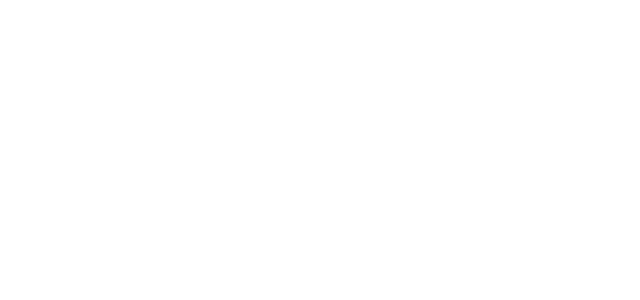
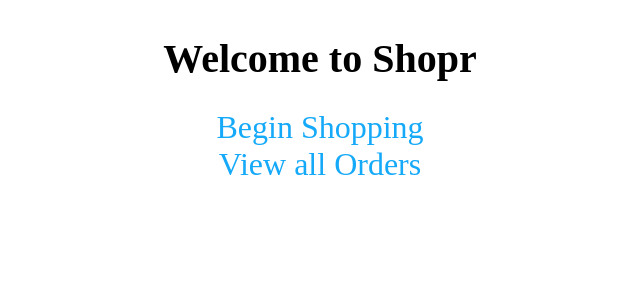
Before and after one commit to bradapc/Shopr, a React (Create React App) app: page / in a window 1280 px wide. Shown: the top 300 px of the page, without its empty margins (320-960 px from the left). Built offline with nearby package versions, Linux system fonts and the light colour scheme.

Commit message:
Added front end links

```diff
--- a/src/App.js
+++ b/src/App.js
@@ -1,6 +1,13 @@
+import {Route, Routes, BrowserRouter, Link} from "react-router-dom";
+
 function App() {
   return (
     <div className="App">
+      <h1 className="rootHeader">Welcome to Shopr</h1>
+      <BrowserRouter>
+          <Link to="/shop" className="rootLink">Begin Shopping</Link>
+          <Link to="/orders" className="rootLink">View all Orders</Link>
+      </BrowserRouter>
     </div>
   );
 }
--- a/src/index.css
+++ b/src/index.css
@@ -1,13 +1,19 @@
-body {
-  margin: 0;
-  font-family: -apple-system, BlinkMacSystemFont, 'Segoe UI', 'Roboto', 'Oxygen',
-    'Ubuntu', 'Cantarell', 'Fira Sans', 'Droid Sans', 'Helvetica Neue',
-    sans-serif;
-  -webkit-font-smoothing: antialiased;
-  -moz-osx-font-smoothing: grayscale;
+.App {
+  display: flex;
+  flex-direction: column;
+  align-items: center;
 }
 
-code {
-  font-family: source-code-pro, Menlo, Monaco, Consolas, 'Courier New',
-    monospace;
+.rootLink {
+  text-decoration: none;
+  color: rgb(21, 169, 249);
+  font-size: 32px;
 }
+
+.rootLink:hover {
+  color: rgb(8, 125, 188);
+}
+
+.rootHeader {
+  font-size: 40px;
+}
```
